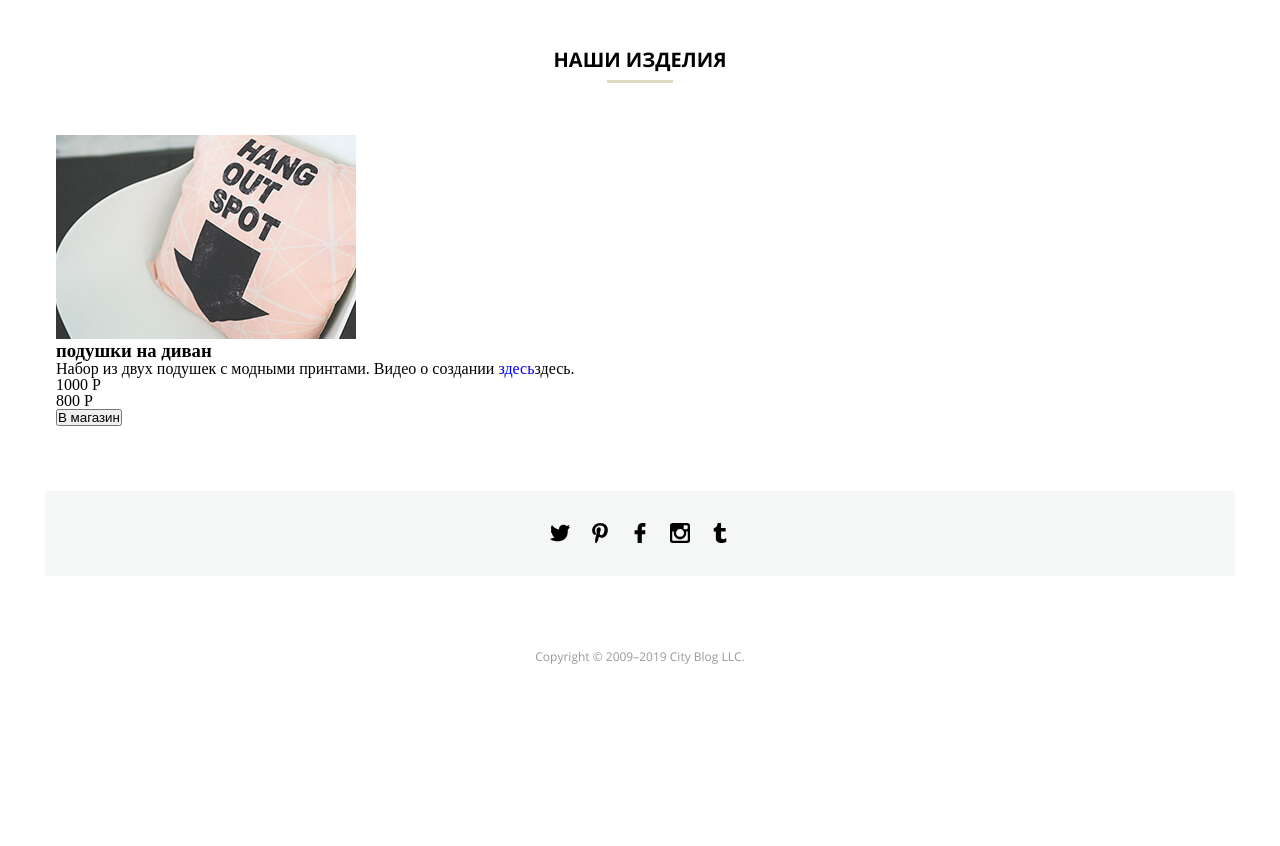
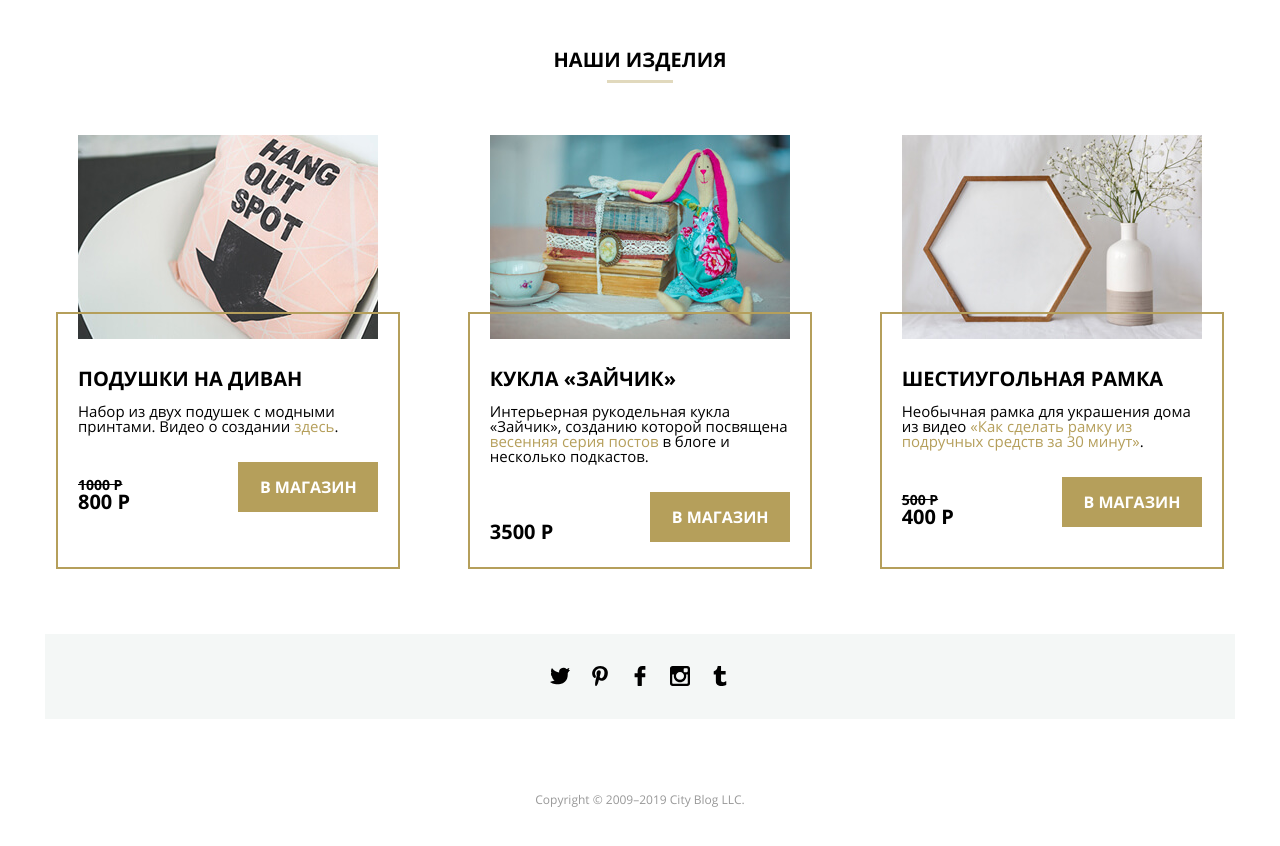
Before and after one commit to Fundaypro/MQ-33-diplom, a plain HTML site: page index.html in a window 1280 px wide. Shown: the part 3440-4286 px from the top of the page. Before the commit the page ends 4143 px from the top, so only its background shows below. Drawn offline with Linux system fonts and the light colour scheme; files whose address does not match are found by name.

Commit message:
десктоп

```diff
--- a/index.html
+++ b/index.html
@@ -520,20 +520,69 @@
                 подушки на диван
               </h3>
               <p class="product-description">
-                Набор из двух подушек с модными принтами. Видео о создании <a href="#0" class="product-url">здесь</a>здесь.
+                Набор из двух подушек с модными принтами. Видео о создании <a href="#0" class="product-url">здесь</a>.
               </p>
               <div class="product-price-button-container">
-                <p class="price-container">
+                <div class="price-container">
                   <p class="price-item sale">
                     1000 Р
                   </p>
                   <p class="price-item">
                     800 Р
                   </p>
-                </p>
-                <button class="magazine-ploduct-btn">
+                </div>
+                <a href="#0" class="magazine-ploduct-btn">
                   В магазин
-                </button>
+                </a>
+              </div>
+            </div>
+          </div>
+          <div class="product">
+            <div class="product-image-container">
+              <img src="src/sources/img/shop-item-desk2.jpg" alt="" class="product-image">
+            </div>
+            <div class="product-text-container">
+              <h3 class="product-title">
+                Кукла «Зайчик»
+              </h3>
+              <p class="product-description">
+                Интерьерная рукодельная кукла «Зайчик», созданию которой посвящена<a href="#0" class="product-url"> весенняя серия постов </a> в блоге и несколько подкастов.
+              </p>
+              <div class="product-price-button-container">
+                <div class="price-container">
+                  <p class="price-item">
+                    3500 Р
+                  </p>
+                </div>
+                <a href="#0" class="magazine-ploduct-btn">
+                  В магазин
+                </a>
+              </div>
+            </div>
+          </div>
+          <div class="product">
+            <div class="product-image-container">
+              <img src="src/sources/img/shop-item-desk3.jpg" alt="" class="product-image">
+            </div>
+            <div class="product-text-container">
+              <h3 class="product-title">
+                Шестиугольная рамка
+              </h3>
+              <p class="product-description">
+                Необычная рамка для украшения дома из видео <a href="#0" class="product-url">«Как сделать рамку из подручных средств за 30 минут»</a>.
+              </p>
+              <div class="product-price-button-container">
+                <div class="price-container">
+                  <p class="price-item sale">
+                    500 Р
+                  </p>
+                  <p class="price-item">
+                    400 Р
+                  </p>
+                </div>
+                <a href="#0" class="magazine-ploduct-btn">
+                  В магазин
+                </a>
               </div>
             </div>
           </div>
--- a/style.css
+++ b/style.css
@@ -1,10 +1,12 @@
-* {
+*  , *:active , *:focus, *:hover{
   box-sizing: border-box;
   margin: 0;
   padding: 0;
   text-decoration: none;
   list-style: none;
   line-height: 1em;
+  outline: none;
+  border: none;
 }
 @font-face {
   font-family: "Open-Sans";
@@ -569,6 +571,74 @@ form.search-form {
 
   margin: auto;
 }
+.products-caontainer {
+  display: flex;
+  justify-content: space-between;
+}
+.product{
+  width: 29.48%;
+  display: flex;
+  flex-direction: column;
+  justify-content: flex-start;
+
+}
+.product-image-container{
+  text-align: center;
+}
+.product-text-container {
+  border: 2px solid #b59f5b;
+  padding: 55px 20px 25px;
+  margin-top: -30px;
+  height: 100%;
+
+}
+.product-title{
+  color: black;
+  font-family: "Open Sans-Bold";
+  text-transform: uppercase;
+  font-size: 20px;
+  margin-bottom: 15px;
+}
+.product-description {
+  font-family: "Open-Sans";
+  font-size: 15px;
+  margin-bottom: 28px;
+}
+.product-url {
+  color: #b59f5b;
+  text-decoration: none;
+}
+.product-url:hover {
+  text-decoration: underline #b59f5b;
+}
+.product-price-button-container {
+  display: flex;
+  justify-content: space-between;
+  align-items: flex-end;
+}
+.magazine-ploduct-btn {
+  display: flex;
+  justify-content: center;
+  align-items: center;
+  width: 140px;
+  height: 50px;
+  font-family: "Open Sans-Bold";
+  text-transform: uppercase;
+  color: #fff;
+  border-radius: 0;
+  background-color: #b59f5b;
+}
+.magazine-ploduct-btn:hover {
+  background-color: #323232;
+}
+.price-item {
+  font-family: "Open Sans-Bold";
+  font-size: 20px;
+}
+p.sale {
+  text-decoration: line-through;
+  font-size: 14px;
+}
 /******************
 *****footer*******
 *****************/
```
